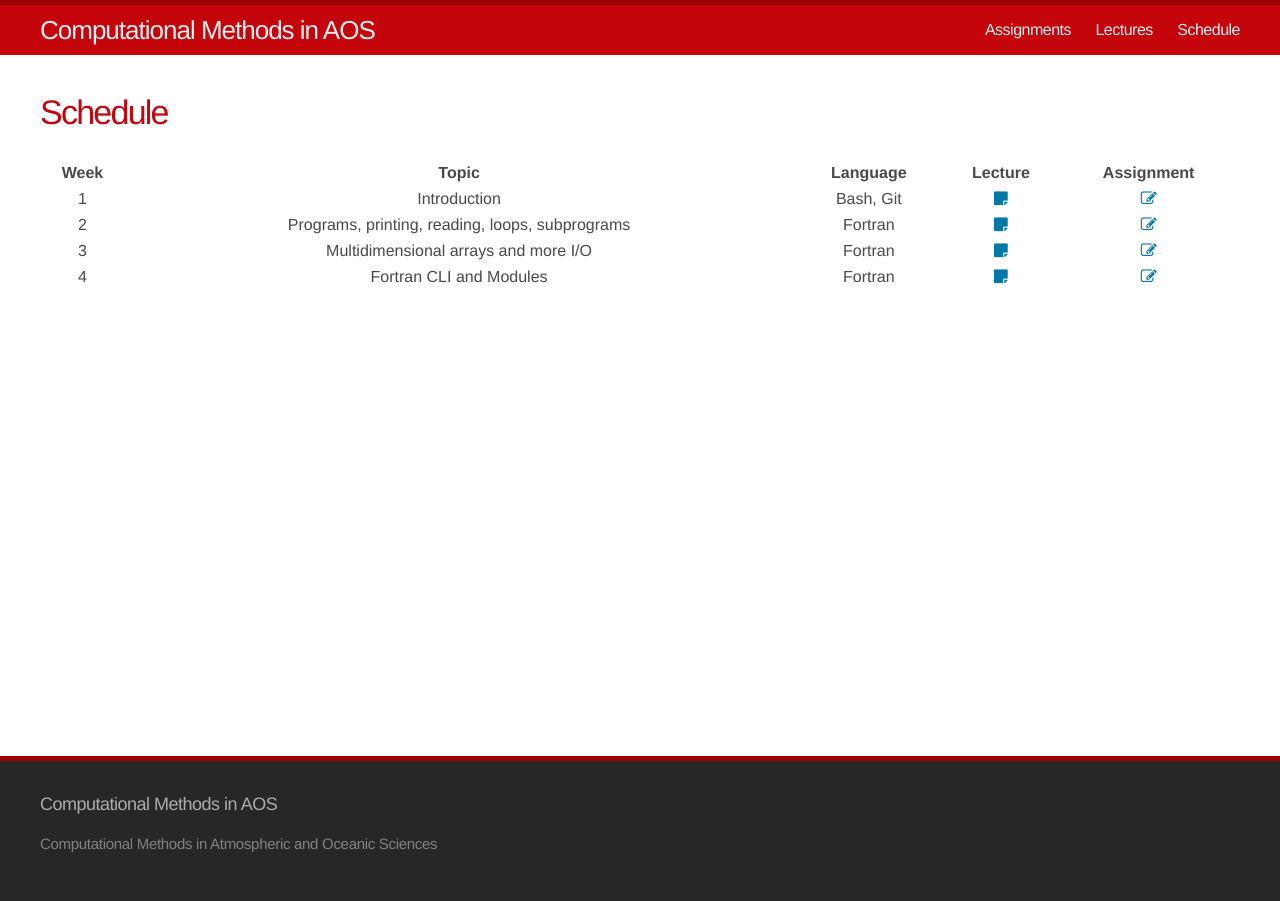
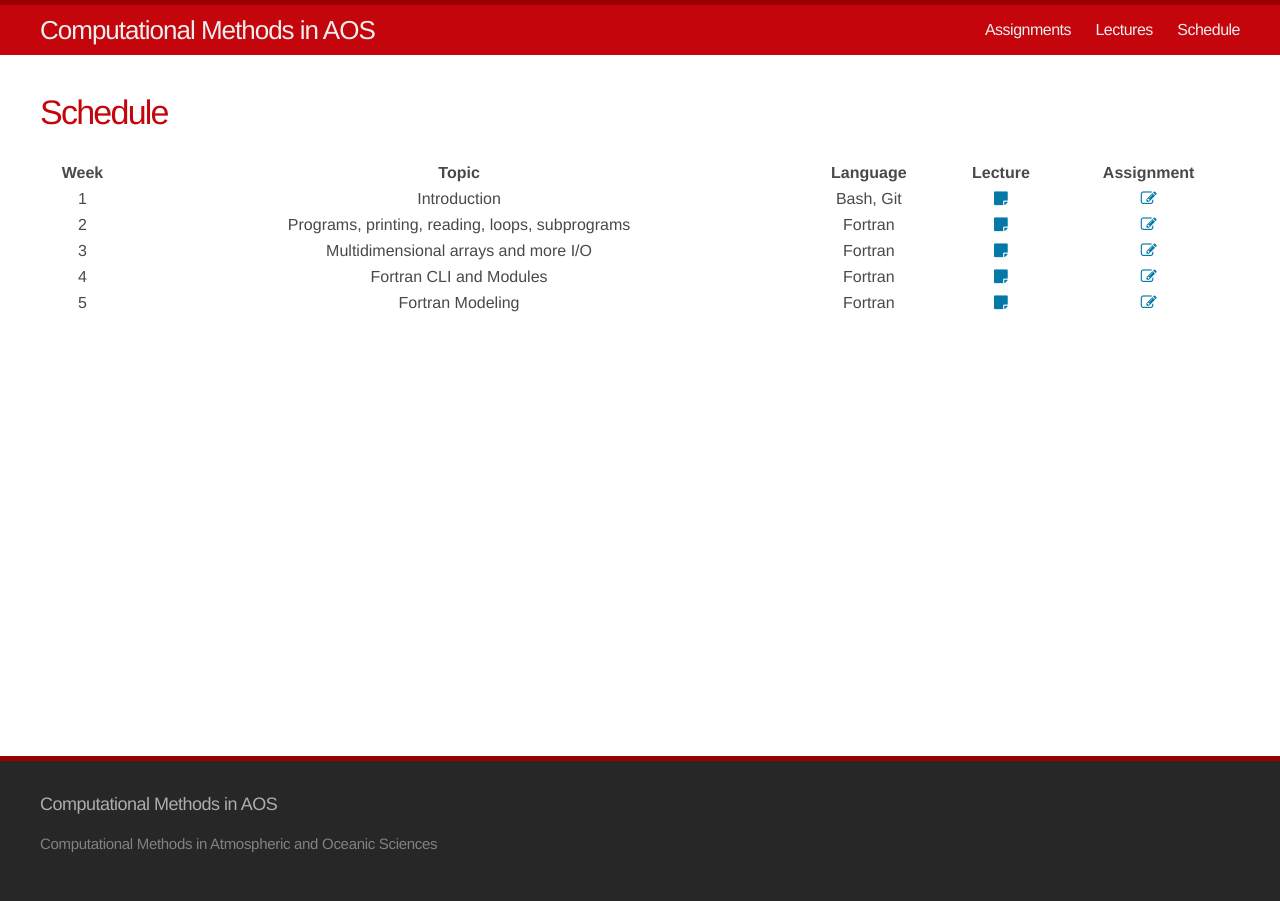
Before and after one commit to AOS573-2017/aos573-2017.github.io, a Jekyll site: the page built from schedule.md, in a window 1280 px wide. Built offline with Jekyll 4.4.1, drawn with Linux system fonts in a browser that asks for light colours.

Commit message:
Update schedule

```diff
--- a/schedule.md
+++ b/schedule.md
@@ -10,5 +10,5 @@ permalink: /schedule/
 <tr><td>2</td><td>Programs, printing, reading, loops, subprograms</td><td>Fortran</td><td><a href="/lectures/2-fortran-intro.html"><i class="fa fa-sticky-note"></i></a></td><td><a href="/assignments/2-fortran-intro.html"><i class="fa fa-pencil-square-o"></i></a></td></tr>
 <tr><td>3</td><td>Multidimensional arrays and more I/O</td><td>Fortran</td><td><a href="/lectures/3-fortran-arrays-io.html"><i class="fa fa-sticky-note"></i></a></td><td><a href="/assignments/3-fortran-arrays-io.html"><i class="fa fa-pencil-square-o"></i></a></td></tr>
 <tr><td>4</td><td>Fortran CLI and Modules</td><td>Fortran</td><td><a href="/lectures/4-fortran-cli-modules-lib.html"><i class="fa fa-sticky-note"></i></a></td><td><a href="/assignments/4-fortran-cli-modules-lib.html"><i class="fa fa-pencil-square-o"></i></a></td></tr>
-
+<tr><td>5</td><td>Fortran Modeling</td><td>Fortran</td><td><a href="/lectures/5-fortran-modeling.html"><i class="fa fa-sticky-note"></i></a></td><td><a href="/assignments/5-fortran-modeling.html"><i class="fa fa-pencil-square-o"></i></a></td></tr>
 </table>
```
